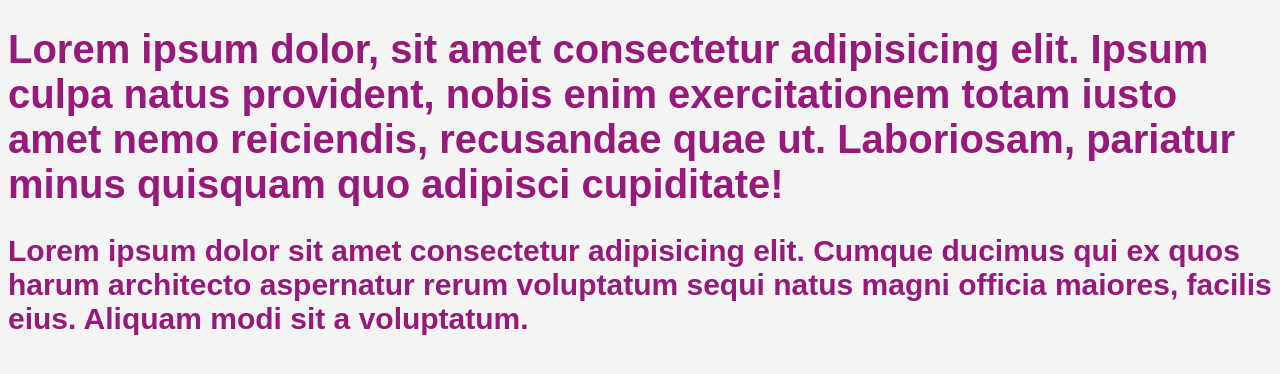
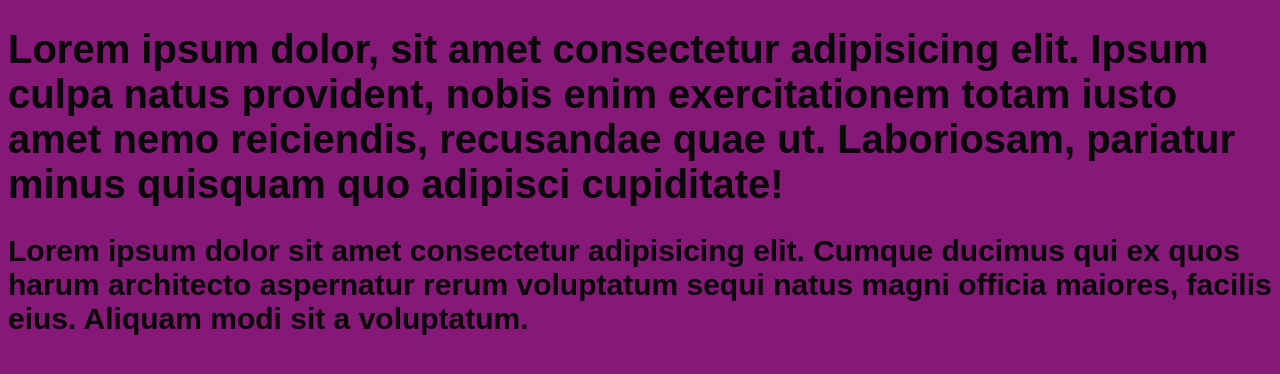
Before and after one commit to kathelynxavier/aluraflix, a plain HTML site: page home.html in a window 1280 px wide. Drawn offline with Linux system fonts and the light colour scheme.

Commit message:
mudando a cor

```diff
--- a/home.html
+++ b/home.html
@@ -8,8 +8,8 @@
         body{
             font-family: Arial, Helvetica, sans-serif;
             font-size: 20px;
-            background-color: #f4f4f4;
-            color: #96197b;
+            background-color: #861878;
+            color: #080808;
         }
     </style>
 
```
